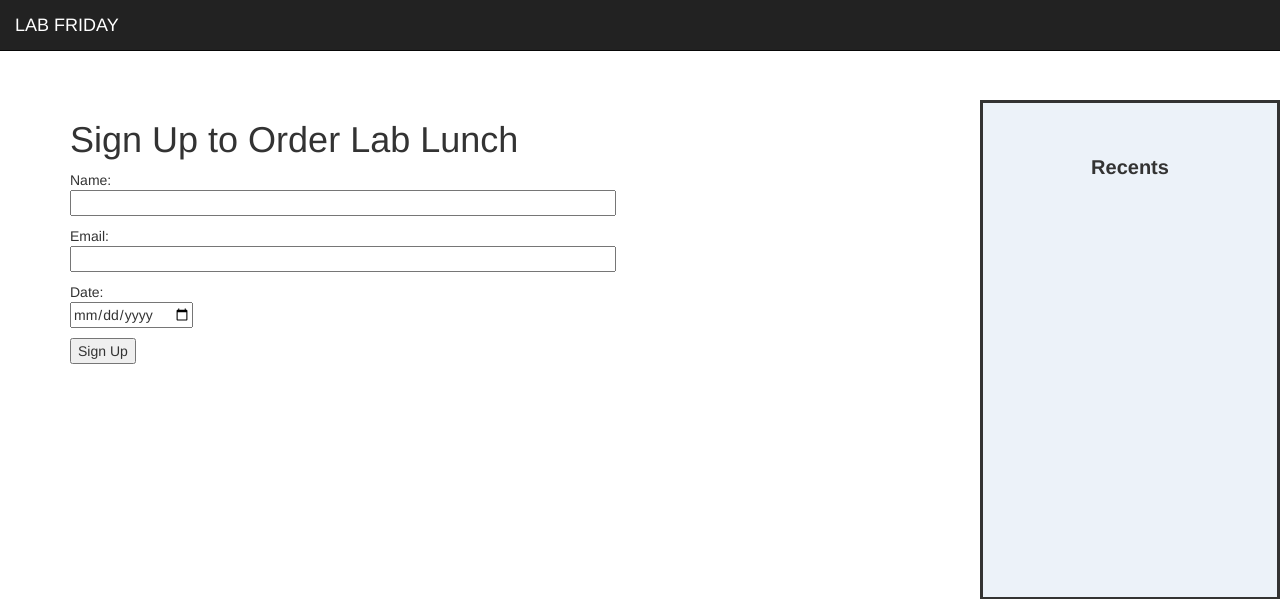
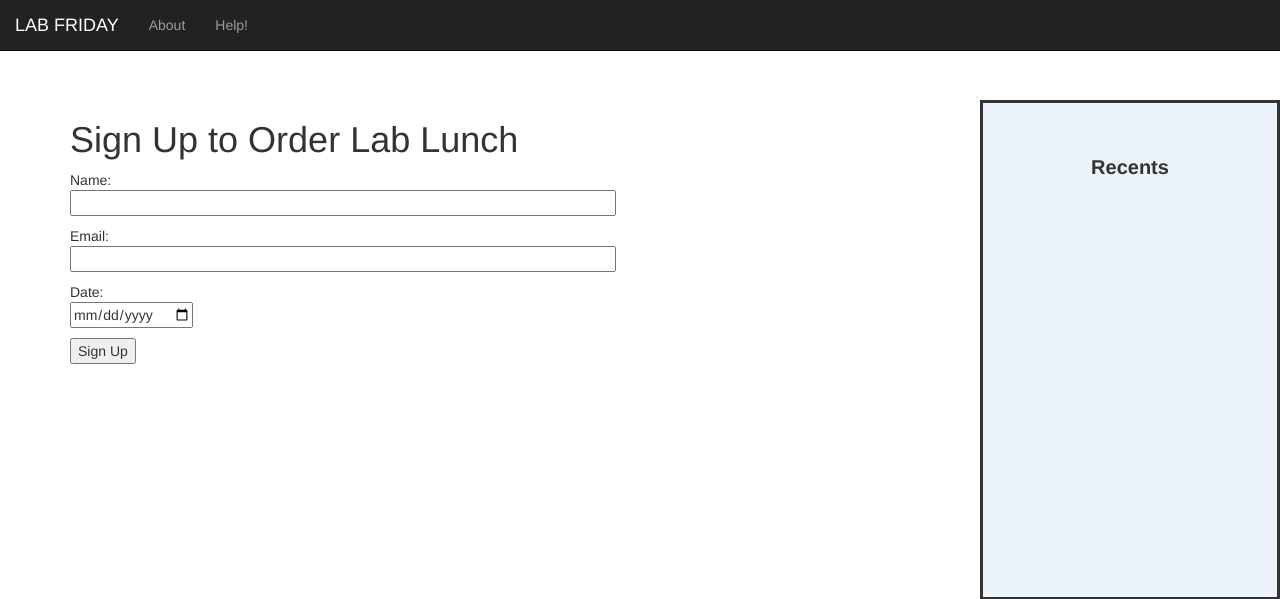
Before and after one commit to zakiali/labfriday, a Flask app: page / in a window 1280 px wide. Shown: the top 599 px of the page. Run offline with Flask 2, Linux system fonts and the light colour scheme; data that the repository does not hold is empty; some libraries are stand-ins or nearby versions.

Commit message:
update base.html and views.py

```diff
--- a/app/templates/base.html
+++ b/app/templates/base.html
@@ -32,7 +32,8 @@
                 </div>
                 <div id="navbar" class="navbar-collapse collapse">
                     <ul class="nav navbar-nav">
-                        <!--li><a href="suggestions.html">Help, I'm ordering food this week!</a></li-->
+                        <li><a href="{{ url_for('about') }}">About</a></li>
+                        <li><a href="{{ url_for('help') }}">Help!</a></li>
                     </ul>
                 </div>
             </div>
--- a/app/views.py
+++ b/app/views.py
@@ -2,8 +2,8 @@ from flask import render_template, flash, redirect, request, url_for, g
 from app import app, db
 from .forms import SignupForm, RestaurantForm, FoodForm
 from .models import User, Lunches
+from .tasks import foodishere_email
 import datetime, pytz
-import tasks
 
 def gen_last_n_orders(n=4):
     recents = []
@@ -132,12 +132,22 @@ def ordering(name,date):
         lunch = add_price(date, price)
         flash('restaurant record has been updated with value {0} {1} {2}'.format(lunch.restaurant, lunch.order, lunch.price))
     return render_template('ordering.html',
-                          title='Thank You',
+                          title='Order Form',
                           form=form,
                           recents=gen_last_n_orders(n=8),
                           name=name)
 
 @app.route('/sendemail', methods=['GET', 'POST'])
 def sendemail():
-    tasks.foodishere_email()
+    foodishere_email()
     return '<p>Sending email to labfriday that food is here.</p>'
+
+@app.route('/about', methods=['GET'])
+def about():
+    return render_template('about.html',
+                           title='About')
+
+@app.route('/help')
+def help():
+    return render_template('help.html',
+                           title='help')
```
